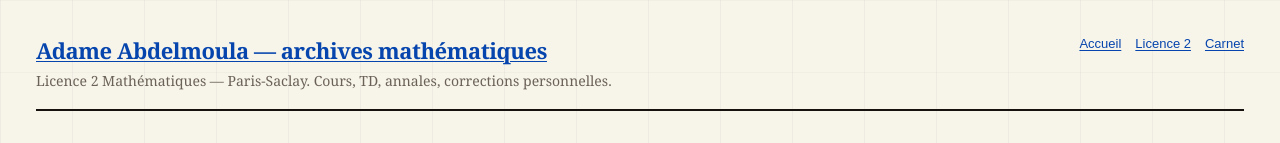
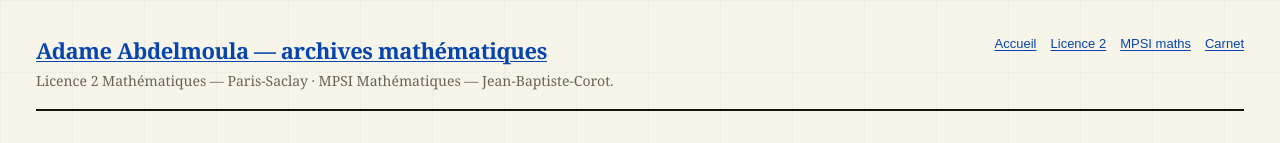
Before and after one commit to Grimm02938/l2-maths, an Astro site: page / in a window 1280 px wide. Shown: the top 143 px of the page. Built offline with nearby package versions, Linux system fonts and the light colour scheme; Astro itself is replaced by a stand-in of ours.

Commit message:
Add MPSI mathematics navigation

```diff
--- a/src/layouts/Base.astro
+++ b/src/layouts/Base.astro
@@ -25,11 +25,12 @@ const {
       <header class="topbar">
         <div class="identity">
           <h1><a href="/">Adame Abdelmoula — archives mathématiques</a></h1>
-          <p>Licence 2 Mathématiques — Paris-Saclay. Cours, TD, annales, corrections personnelles.</p>
+          <p>Licence 2 Mathématiques — Paris-Saclay · MPSI Mathématiques — Jean-Baptiste-Corot.</p>
         </div>
         <nav class="nav" aria-label="Navigation principale">
           <a href="/">Accueil</a>
           <a href="/#licence-2">Licence 2</a>
+          <a href="/mpsi/">MPSI maths</a>
           <a href="/carnet/">Carnet</a>
         </nav>
       </header>
```
